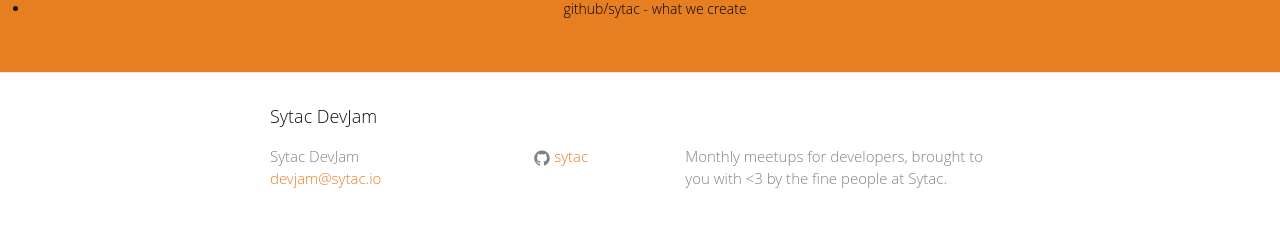
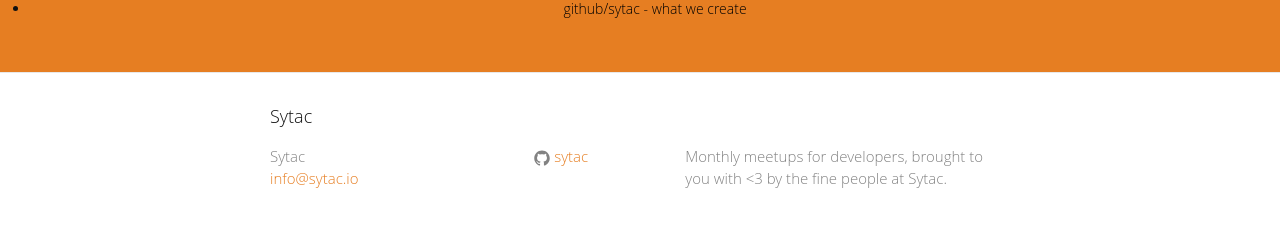
Before and after one commit to sytac/sytac.github.io, a Jekyll site: the page built from index.html, in a window 1280 px wide. Shown: the part 764-1011 px from the top of the page. Built offline with Jekyll 4.4.1, drawn with Linux system fonts in a browser that asks for light colours.

Commit message:
Got rid of devjam defaults

```diff
--- a/_config.yml
+++ b/_config.yml
@@ -1,12 +1,12 @@
 # Site settings
-title: Sytac DevJam
-email: devjam@sytac.io
+title: Sytac
+email: info@sytac.io
 meetupurl: http://www.meetup.com/Sytac-Dev-Jam
 description: > # this means to ignore newlines until "baseurl:"
   Monthly meetups for developers, brought to you with <3 by the fine people at Sytac.
 baseurl: "" # the subpath of your site, e.g. /blog/
 url: "http://sytac.io" # the base hostname & protocol for your site
-github_username:  sytac
+github_username: sytac
 
 # Build settings
 markdown: kramdown
```
